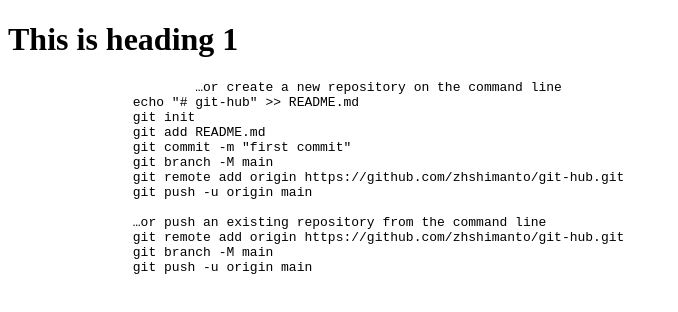
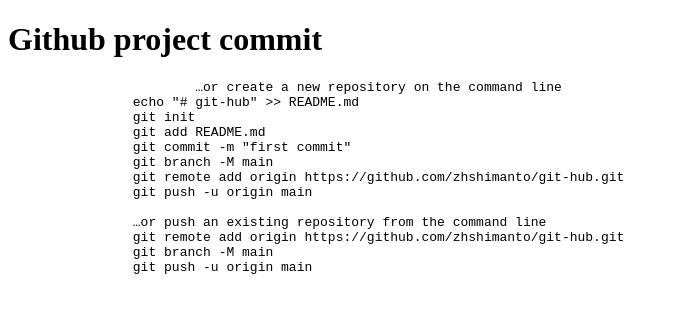
Before and after one commit to zhshimanto/git-hub, a plain HTML site: page index.html in a window 1280 px wide. Shown: the whole page, without its empty margins (0-678 px from the left). Drawn offline with Linux system fonts and the light colour scheme.

Commit message:
3rd check

```diff
--- a/index.html
+++ b/index.html
@@ -8,7 +8,7 @@
 <body>
 
 
-    <h1>This is heading 1</h1>
+    <h1>Github project commit</h1>
 
     <p>
 
```
